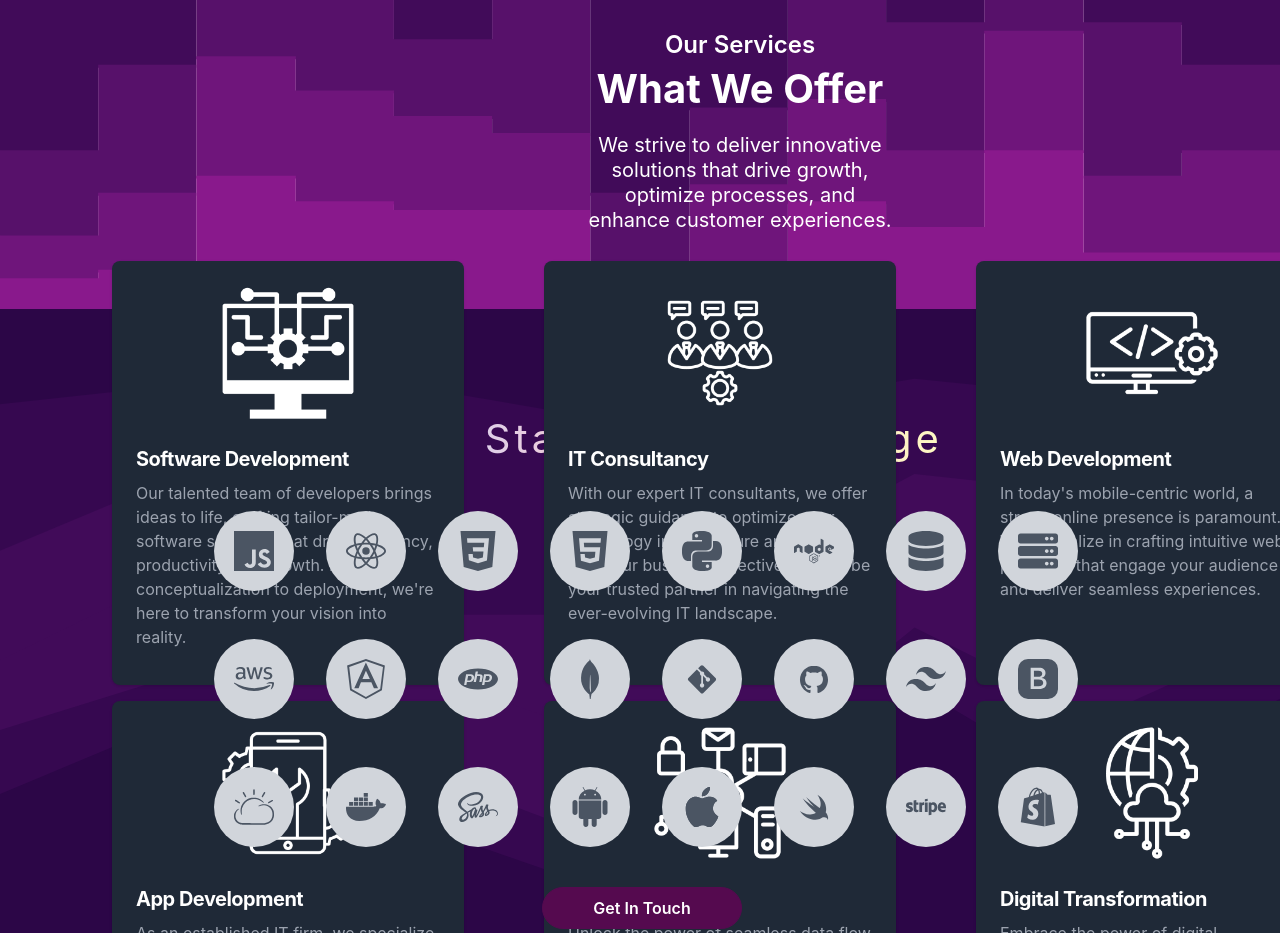
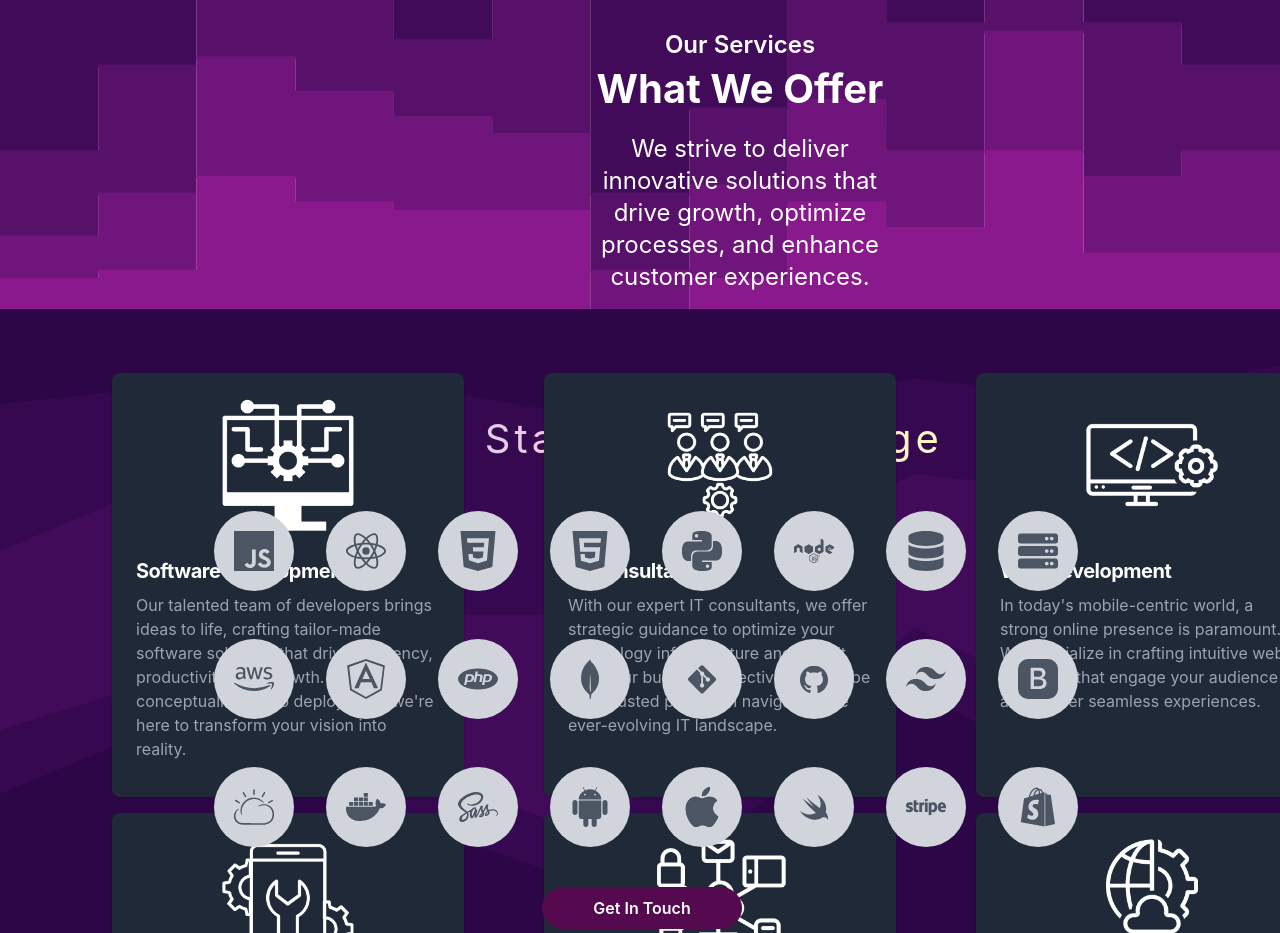
Before and after one commit to iamhsntariq05/synapse-solutions, a Next.js app: page / in a window 1280 px wide. Shown: the part 1900-2833 px from the top of the page. Built offline with nearby package versions, Linux system fonts and the light colour scheme.

Commit message:
Card Changes

```diff
--- a/component/Card.js
+++ b/component/Card.js
@@ -13,7 +13,7 @@ function Card({ service, text, img }) {
 
   return (
     <div
-      className={`max-w-xs sm:max-w-sm rounded-lg shadow bg-gray-800 border-gray-700 p-3 md:ml-16  ${
+      className={`max-w-xs ml-1 sm:max-w-sm rounded-lg shadow bg-gray-800 border-gray-700 p-3 md:ml-16  ${
         isHovered ? "bg-opacity-50 " : ""
       }`}
       onMouseEnter={handleMouseEnter}
--- a/component/Contact.js
+++ b/component/Contact.js
@@ -36,10 +36,10 @@ const Contact = ({ prompt, placeholder, onNext, onBack }) => {
         >
           <input
             type="text"
-            style={{ fontSize: '13px' }}
+            style={{ fontSize: '13px'  }}
             placeholder={placeholder}
             className="appearance-none bg-transparent border-none w-full
-            text-gray-700 mr-3 py-1 px-7 leading-tight focus:outline-none"
+            text-white mr-3 py-1 px-7 leading-tight focus:outline-none"
             value={inputValue}
             onChange={(e) => setInputValue(e.target.value)}
             required={true}
--- a/pages/index.js
+++ b/pages/index.js
@@ -164,7 +164,7 @@ export default function Example() {
       <h2 class="font-bold text-3xl sm:text-4xl md:text-[40px] md:ml-[200px] text-white mb-4">
         What We Offer
       </h2>
-      <p class="md:text-xl text-xl md:h-12 md:leading-tight text-body-color text-white mt-6 md:flex md:flex-wrap md:ml-[200px] ">
+      <p class="md:flex md:text-2xl md:ml-[200px] text-xl text-body-color text-white mt-6 ">
         We strive to deliver innovative solutions that drive growth, optimize processes, and enhance customer experiences.
       </p>
     </div>
```
